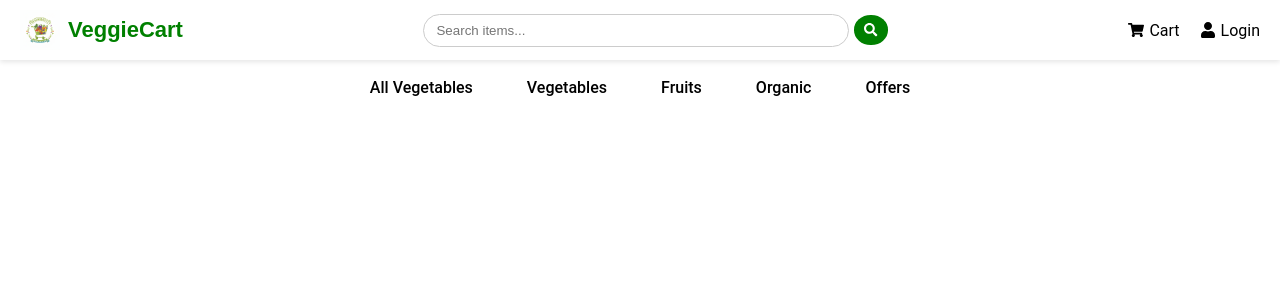
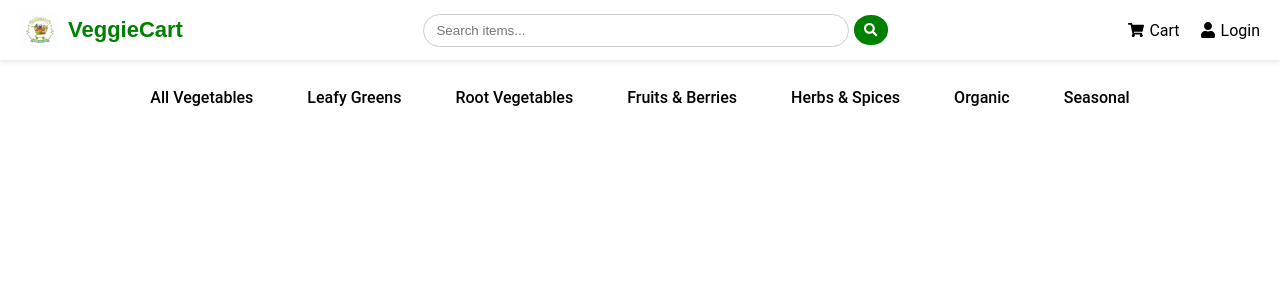
Before and after one commit to lubnafebin/product-list, a React (Vite) app: page / in a window 1280 px wide. Shown: the top 300 px of the page. Built offline with nearby package versions, Linux system fonts and the light colour scheme.

Commit message:
added hover effect to list items and update the category

```diff
--- a/src/components/category/CategoryBar.css
+++ b/src/components/category/CategoryBar.css
@@ -1,5 +1,5 @@
 .category{
-    padding: 10px 20px;
+    padding: 20px 20px;
 }
 
 .category ul{
@@ -17,3 +17,8 @@
     padding: 8px 12px;
     transition: color 0.2s, border-bottom 0.2;
 }
+
+.category li:hover{
+    color: green;
+    border-bottom: 2px solid green;
+}
--- a/src/components/category/CategoryBar.jsx
+++ b/src/components/category/CategoryBar.jsx
@@ -4,10 +4,12 @@ export const CategoryBar = () => {
     <div className="category">
       <ul>
         <li>All Vegetables</li>
-        <li>Vegetables</li>
-        <li>Fruits</li>
+        <li>Leafy Greens</li>
+        <li>Root Vegetables</li>
+        <li>Fruits & Berries</li>
+        <li>Herbs & Spices</li>
         <li>Organic</li>
-        <li>Offers</li>
+        <li>Seasonal</li>
       </ul>
     </div>
   );
```
